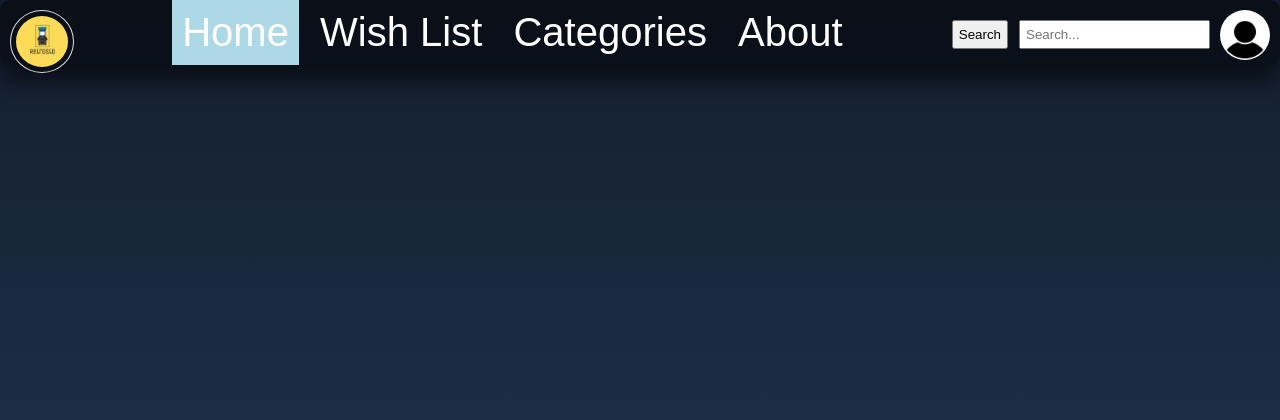
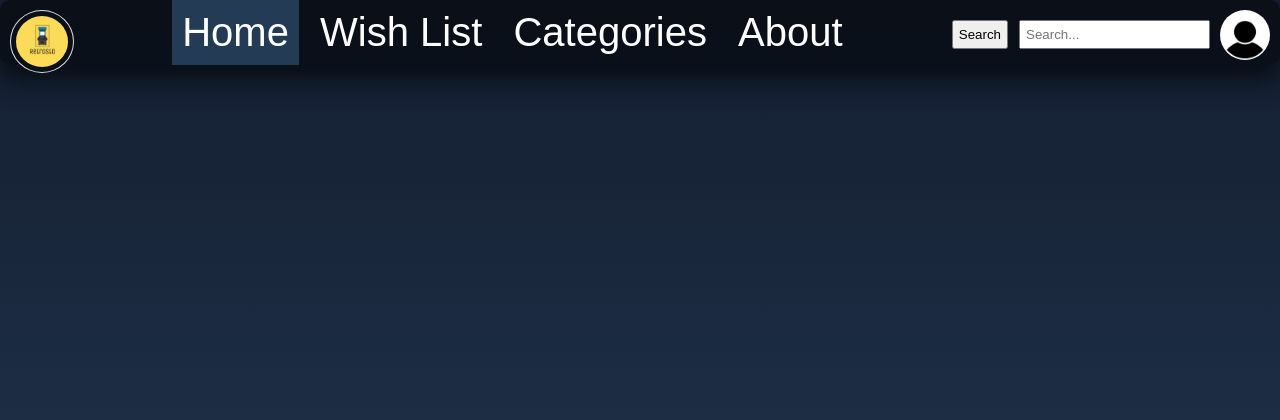
Before and after one commit to tdsloane/RetroSto, a Django app: template home/templates/home/base.html in a window 1280 px wide. Shown: the top 420 px of the page. Run offline with Django 3.2, Linux system fonts and the light colour scheme; the template is opened without the code that fills it, so the values that code supplies are empty.

Commit message:
Corrected color on test.css
Changed to correct color of active and hover of navigation bar

```diff
--- a/home/static/home/test.css
+++ b/home/static/home/test.css
@@ -193,10 +193,10 @@ body {
 
 }
 .nav li a:hover {
-  background-color: #ADD8E6;
+  background-color: #243b55;
 }
 .active {
-  background-color: #ADD8E6 ;
+  background-color: #243b55;
 
 }
 
```
